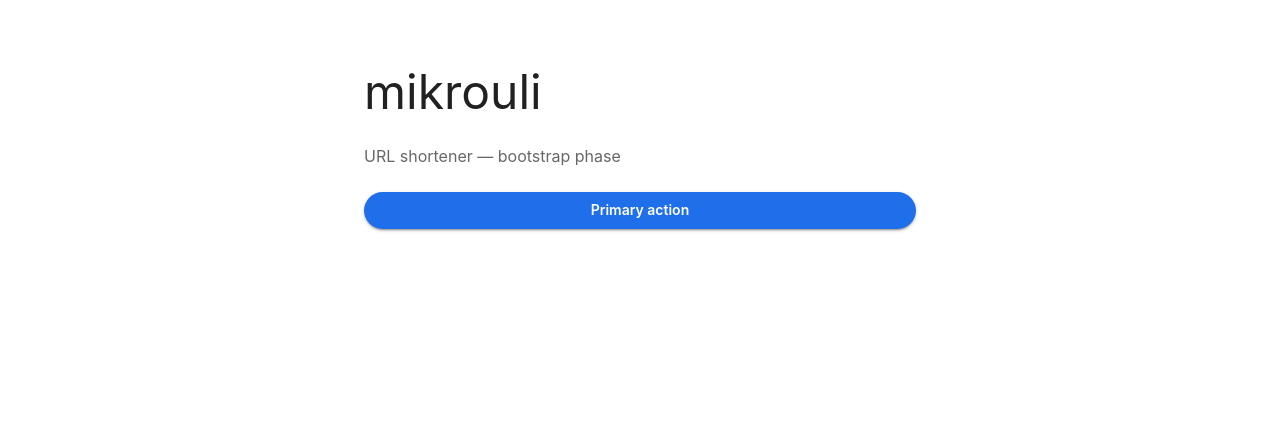
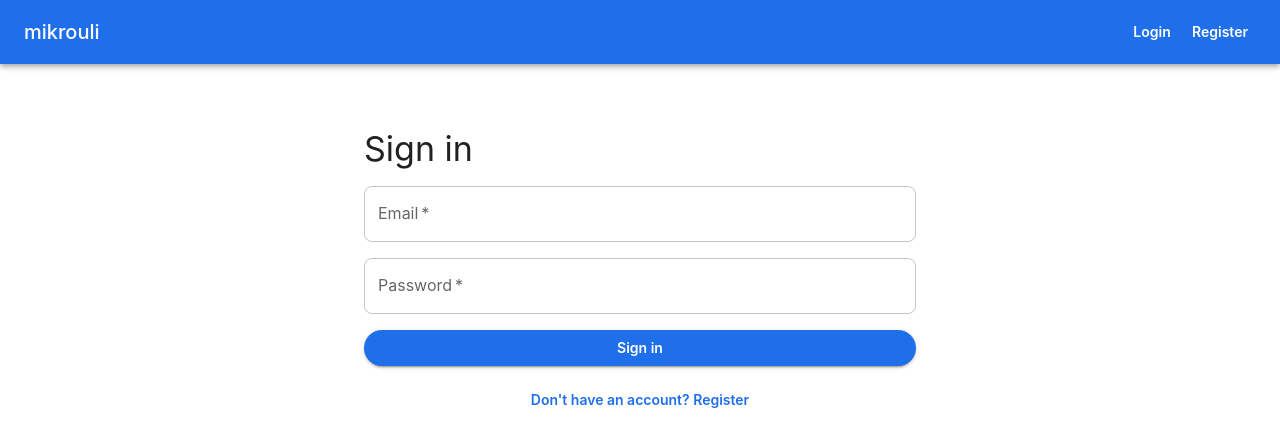
Before and after one commit to chaosmirage/mikrouli, a React (Vite) app in the folder apps/web/: page /login in a window 1280 px wide. Shown: the top 446 px of the page. Built offline with nearby package versions, Linux system fonts and the light colour scheme.

Commit message:
feat(web): wire routes for auth, dashboard, stats, and api keys

```diff
--- a/apps/web/src/App.tsx
+++ b/apps/web/src/App.tsx
@@ -1,22 +1,25 @@
-import Container from '@mui/material/Container';
-import Box from '@mui/material/Box';
-import Stack from '@mui/material/Stack';
-import Typography from '@mui/material/Typography';
-import Button from '@mui/material/Button';
-
-const heading = <Typography variant="h3">mikrouli</Typography>;
-const subhead = (
-  <Typography color="text.secondary">URL shortener — bootstrap phase</Typography>
-);
-const cta = <Button variant="contained">Primary action</Button>;
-const stack = <Stack spacing={3}>{heading}{subhead}{cta}</Stack>;
-const box = <Box sx={{ py: 8 }}>{stack}</Box>;
-const root = (
-  <Container maxWidth="sm" data-testid="app-root">
-    {box}
-  </Container>
-);
+import { Navigate, Route, Routes } from 'react-router-dom';
+import { AuthProvider } from './auth/AuthContext';
+import ProtectedRoute from './auth/ProtectedRoute';
+import AppShell from './components/AppShell';
+import LoginPage from './pages/LoginPage';
+import RegisterPage from './pages/RegisterPage';
+import DashboardPage from './pages/DashboardPage';
+import StatsPage from './pages/StatsPage';
+import ApiKeysPage from './pages/ApiKeysPage';
 
 export default function App() {
-  return root;
+  const protectedRoutes = <Route element={<ProtectedRoute />}>
+    <Route path="/dashboard" element={<DashboardPage />} />
+    <Route path="/stats/:slug" element={<StatsPage />} />
+    <Route path="/api-keys" element={<ApiKeysPage />} />
+  </Route>;
+  const shell = <AuthProvider><AppShell /></AuthProvider>;
+  const outerRoute = <Route element={shell}>
+    <Route path="/" element={<Navigate to="/dashboard" replace />} />
+    <Route path="/login" element={<LoginPage />} />
+    <Route path="/register" element={<RegisterPage />} />
+    {protectedRoutes}
+  </Route>;
+  return <Routes>{outerRoute}</Routes>;
 }
```
Also changed, not shown: 1 other file (tests, documents, lock files or other folders).
